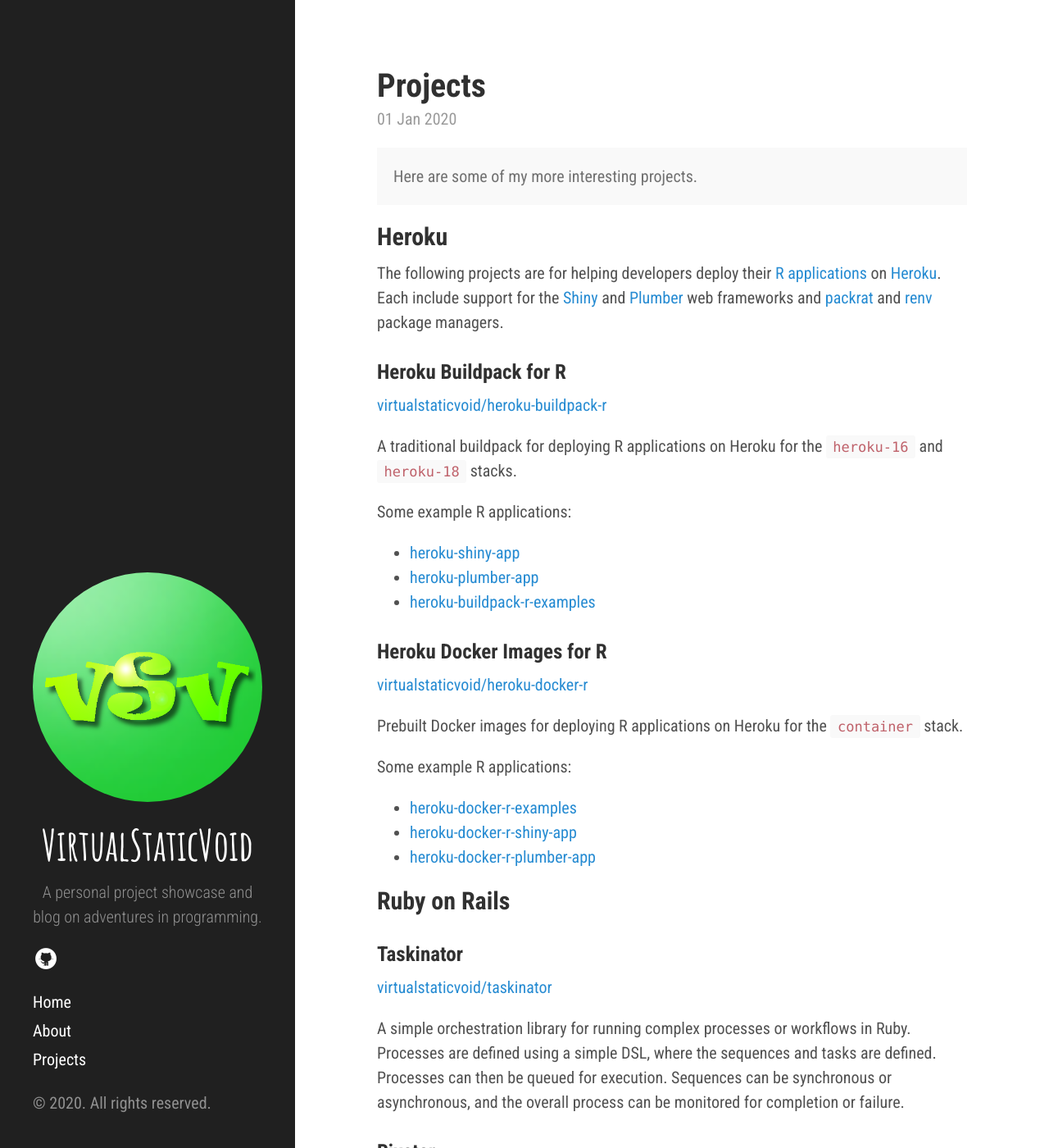
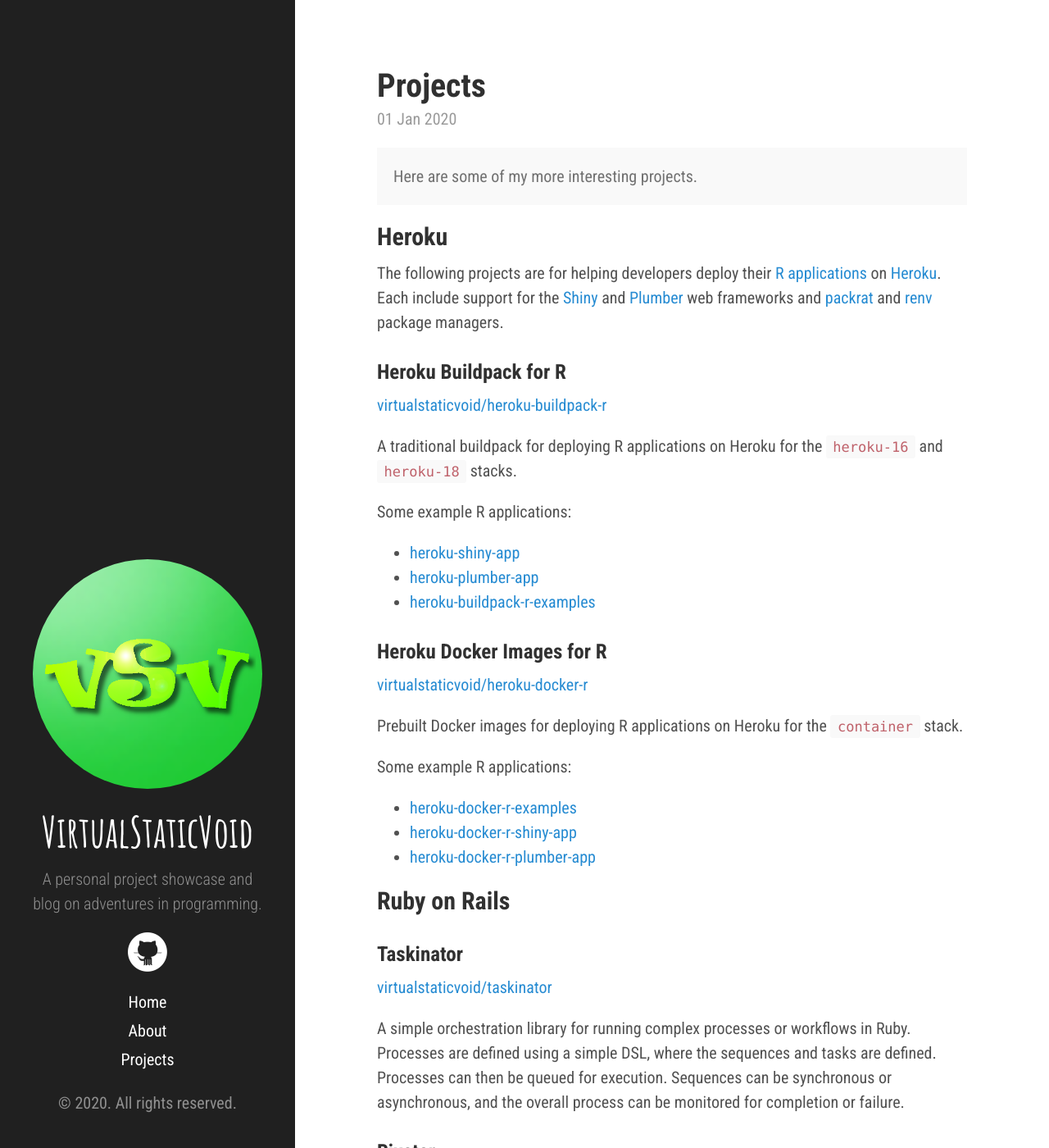
Before and after one commit to virtualstaticvoid/virtualstaticvoid.github.io, a Jekyll site: the page built from index.html, in a window 1280 px wide and 1400 px high. Shown: the whole window at 82% size. Built offline with Jekyll 4.4.1, drawn with Linux system fonts in a browser that asks for light colours; the list of posts is cut into pages by our own code.

Commit message:
style fixes

```diff
--- a/_includes/sidebar.html
+++ b/_includes/sidebar.html
@@ -11,8 +11,8 @@
       <p class="lead">{{ site.description }}</p>
 
       <p class="socials">
-        <a href="https://{{ site.author.github }}">
-          <img src="{{ site.baseurl }}/public/github.png" width="32" height="32" />
+        <a href="https://{{ site.author.github }}" target="_blank">
+          <img src="{{ site.baseurl }}/public/github.png" width="48" height="48" />
         </a>
       </p>
 
@@ -33,6 +33,6 @@
 
     </nav>
 
-    <p>&copy; {{ site.time | date: '%Y' }}. All rights reserved.</p>
+    <p class="copyright">&copy; {{ site.time | date: '%Y' }}. All rights reserved.</p>
   </div>
 </div>
--- a/public/css/overrides.css
+++ b/public/css/overrides.css
@@ -1,5 +1,8 @@
 .sidebar .logo {
 	border-radius: 50%;
+  display: block;
+  margin-left: auto;
+  margin-right: auto;
 }
 
 .sidebar h1 {
@@ -15,4 +18,19 @@
 
 .sidebar .socials img {
 	filter: invert(1);
+  display: block;
+  margin-left: auto;
+  margin-right: auto;
 }
+
+.sidebar .sidebar-nav {
+	text-align: center;
+}
+
+.sidebar .copyright {
+	text-align: center;
+}
+
+.pagination .pagination-item {
+	padding: 0px;
+}
```
Also changed, not shown: public/github.png.
